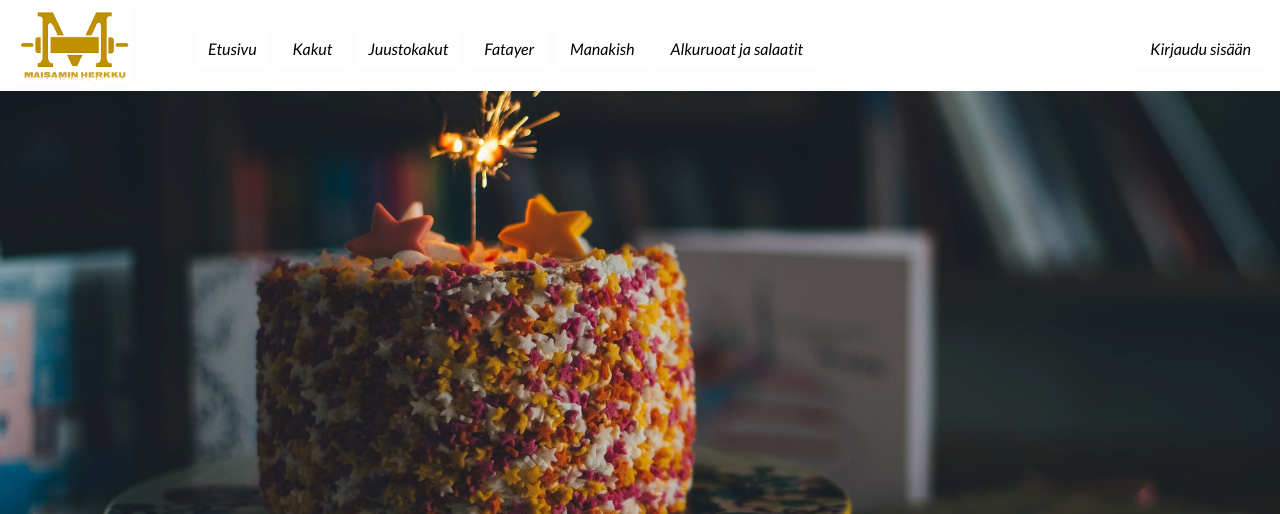
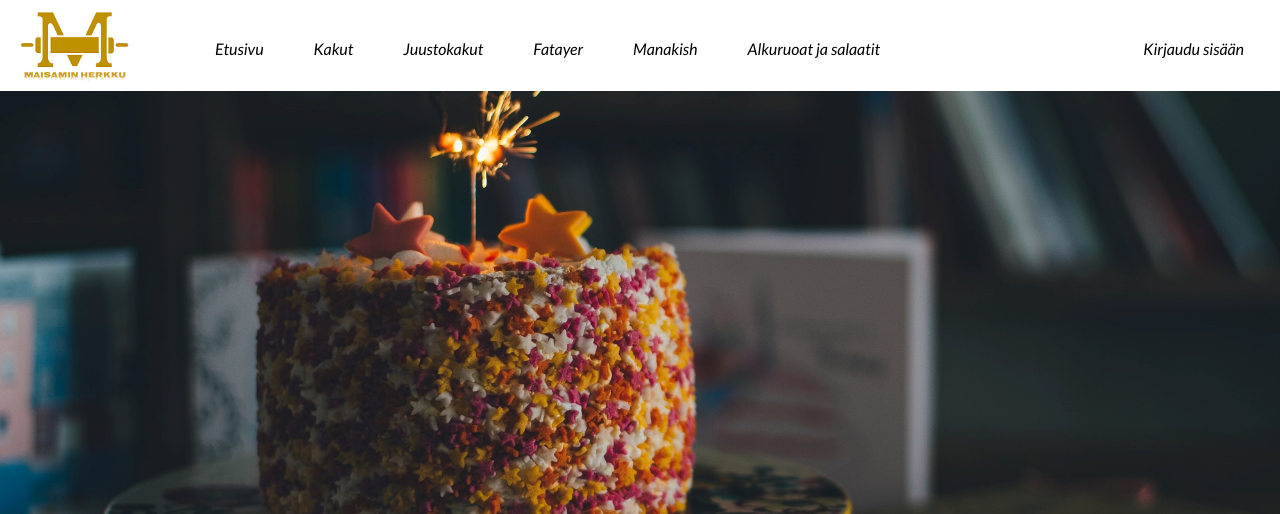
Before and after one commit to bassamalasadi/maisamin, a Django app: page /cake/ in a window 1280 px wide. Shown: the top 514 px of the page. Run offline with Django 3.2, Linux system fonts and the light colour scheme; data that the repository does not hold is empty; parts of the project's set-up code (start-up, migrations or seed data) failed here and were passed over; some libraries are stand-ins or nearby versions; some web fonts are replaced.

Commit message:
17 start

```diff
--- a/main/views.py
+++ b/main/views.py
@@ -31,7 +31,7 @@ from .lasku import create_invoice
 
 from tabulate import tabulate
 
-from barcode import EAN13
+from barcode import EAN13, Code39
 from barcode.writer import ImageWriter
 
 class SuperUserCheck(UserPassesTestMixin, View):
@@ -102,7 +102,6 @@ class CheckoutView(View):
 
     def post(self, request, *args, **kwargs):
         form = CheckoutForm(self.request.POST or None)
-        print(form)
         pay = 'Maksat, kun tilaus toimitetaan tai noudetaan '
         try:
             order_item = OrderItem.objects.filter(user=self.request.user, ordered=False)
@@ -135,9 +134,8 @@ class CheckoutView(View):
                 delivery = req.get('delivery')
                 refrence = str(datetime.timestamp(
                     datetime.now())).replace(".", "")
-
                 with open(f'{firstName} {lastName}.jpg', 'wb') as f:
-                    EAN13(f'{refrence}', writer=ImageWriter()).write(f)
+                    Code39(f'{refrence}', writer=ImageWriter()).write(f)
 
                 if req.get('deliver') != 0 or req.get('delivery') != 1:
                     amount = float(amount) + \
@@ -433,7 +431,6 @@ class ItemDetailView(View):
 
 @ login_required
 def add_to_cart(request, slug, **kwargs):
-    print("#############", kwargs)
     product = get_object_or_404(Product, slug=slug)
     if kwargs:
         price = request.POST.get('price') or kwargs['price']
--- a/static/css/style.css
+++ b/static/css/style.css
@@ -88,13 +88,15 @@ header,
   cursor: pointer;
 } */
 
+
+
 @media only screen and (max-width: 600px){
 
   /* For mobile phones: */
   .kissa{
     position: fixed;
     bottom: 35px;
-    left: 71%;
+    left: 68%;
     right: 10%;
     padding: 17px 18px;
     align-items: center;
@@ -253,8 +255,10 @@ header,
     border-radius: 0px 24px 24px 24px;
   } */
   .navico {
+    position: absolute;
     text-align: center;
     font-family: 'Lato', sans-serif;
+    padding: 10px;
     display: inline-block;
     position: relative;
     color: hsl(222, 25%, 14%);
@@ -586,9 +590,12 @@ header,
     border-radius: 0px 24px 24px 24px;
   } */
   .navico {
+    position: absolute;
     text-align: center;
+    font-size: 22px;
     font-family: 'Lato', sans-serif;
-    margin-top: 5px;
+    top:10px;
+    padding: 20px;
     display: inline-block;
     position: relative;
     color: hsl(222, 25%, 14%);
@@ -927,6 +934,9 @@ header,
     display: inline;
     top:2px;
     font-family: 'Lato', sans-serif;
+
+    text-align: center;
+    font-size: 16px;
   }
 
 
--- a/templates/navbar.html
+++ b/templates/navbar.html
@@ -2,7 +2,7 @@
 {% load static %}
 {% load static i18n %}
 
-<nav class="navbar fixed-top navbar-expand-lg bg-muted navbar-light" style="background-color: rgb(253, 253, 253);" >
+<nav class="navbar fixed-top navbar-expand-lg bg-white navbar-light" style="background-color: rgb(253, 253, 253);" >
 
 
   <a class="logo" href="{% url 'main:home' %}">
@@ -17,18 +17,18 @@
   <div class="collapse navbar-collapse" id="basicExampleNav1">
 
   <ol class="navbar-nav">
-    <li class="nav-item navico"><a class="btn waves-effect waves-light " href="{% url 'main:home' %}">Etusivu</a></li>
-    <li class="nav-item navico"><a class="btn waves-effect waves-light " href="{% url 'main:cake' %}">Kakut</a></li>
-    <li class="nav-item navico"><a class="btn waves-effect waves-light " href="{% url 'main:cheesecake' %}">Juustokakut</a></li>
-    <li class="nav-item navico"><a class="btn waves-effect waves-light " href="{% url 'main:fatayer' %}">Fatayer</a></li>
-    <li class="nav-item navico"><a class="btn waves-effect waves-light " href="{% url 'main:manakish' %}">Manakish</a></li>
-    <li class="nav-item navico"><a class="btn waves-effect waves-light " href="{% url 'main:meze' %}">Alkuruoat ja salaatit</a></li>
+    <li class="nav-item navico"><a class="waves-effect waves-light " href="{% url 'main:home' %}">Etusivu</a></li>
+    <li class="nav-item navico"><a class="waves-effect waves-light " href="{% url 'main:cake' %}">Kakut</a></li>
+    <li class="nav-item navico"><a class="waves-effect waves-light " href="{% url 'main:cheesecake' %}">Juustokakut</a></li>
+    <li class="nav-item navico"><a class="waves-effect waves-light " href="{% url 'main:fatayer' %}">Fatayer</a></li>
+    <li class="nav-item navico"><a class="waves-effect waves-light " href="{% url 'main:manakish' %}">Manakish</a></li>
+    <li class="nav-item navico"><a class="waves-effect waves-light " href="{% url 'main:meze' %}">Alkuruoat ja salaatit</a></li>
   </ol>
     <ul class="navbar-nav ml-auto">
       {% if user.is_authenticated %}
       {% if user|cart_item_count > 0 %}
         <li class="nav-item navico">
-            <a href="{% url 'main:order-summary' %}"  class="btn waves-effect waves-light ">
+            <a href="{% url 'main:order-summary' %}"  class="waves-effect waves-light ">
               Ostoskori &nbsp;
               <span class="badge badge-pill black px-3 py-1 " style="background-color:#233C49;color:white;">{{ user|cart_item_count }}</span> &nbsp;
               <i class="fas fa-shopping-cart pl-1"></i>
@@ -36,18 +36,18 @@
           </li>
         {% endif %}
         <li class="nav-item navico ">
-          <a href="{% url 'main:profile' %}" class="btn waves-effect waves-light ">
+          <a href="{% url 'main:profile' %}" class="waves-effect waves-light ">
           <i class="far fa-user-circle ">&nbsp; &nbsp;</i>Hei, {{ user }}</a>
         </li>
         <li class="nav-item navico">
-          <a href="{% url 'account_logout' %}" class="btn waves-effect waves-light ">
+          <a href="{% url 'account_logout' %}" class="waves-effect waves-light ">
             Kirjaudu ulos &nbsp; <i class="fas fa-sign-out-alt"></i>
           </a>
         </li>
         <li><br></li>
         {% if user.is_superuser %}
         <li class="nav-item navico">
-            <a href="{% url 'main:client-order' %}" class="btn waves-effect waves-light ">
+            <a href="{% url 'main:client-order' %}" class="waves-effect waves-light ">
               Admin
             </a>
           </li>
@@ -55,7 +55,7 @@
       {% else %}
           <li class="nav-item navico">
             <a href="{% url 'account_login' %}"
-            class="btn waves-effect waves-ligh "> Kirjaudu sisään </a>
+            class="waves-effect waves-ligh "> Kirjaudu sisään </a>
           </li>
       {% endif %}
       <li></li>
```
Also changed, not shown: main/lasku.py (+21 -8 lines).
